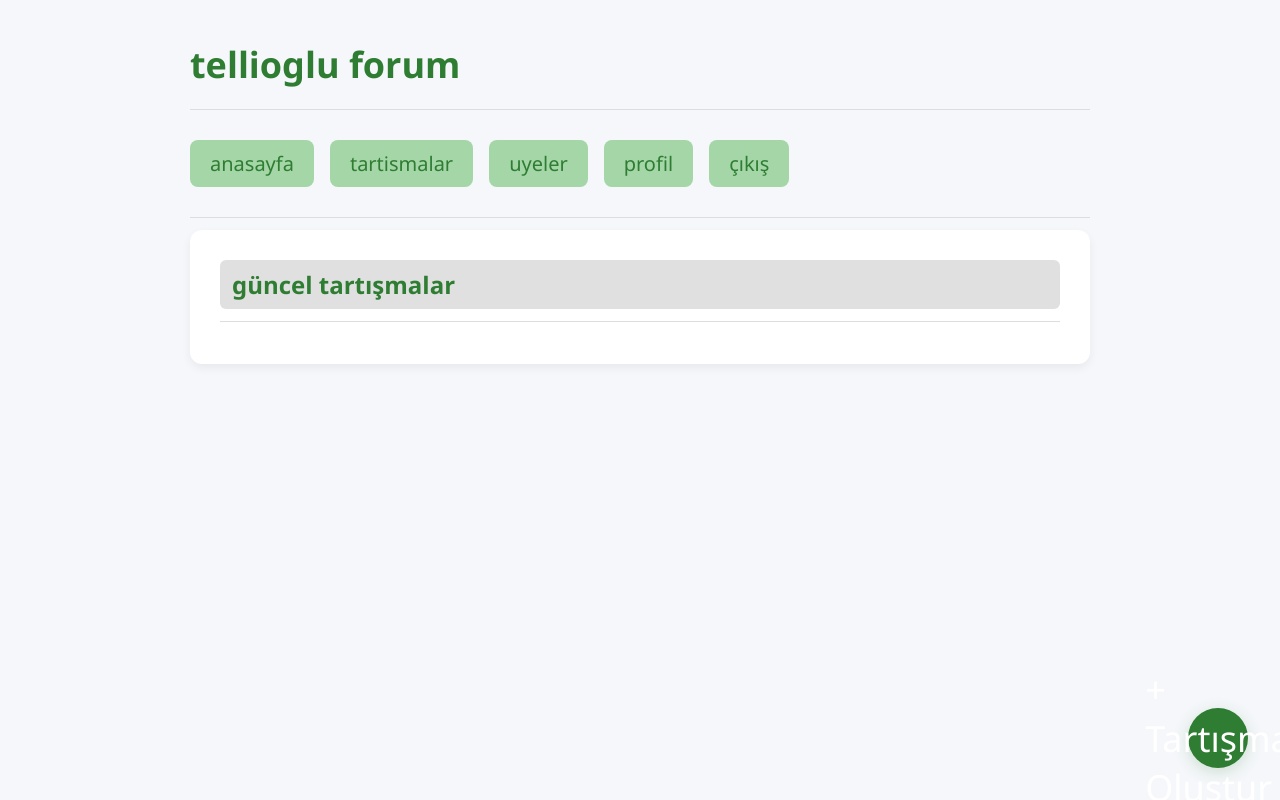
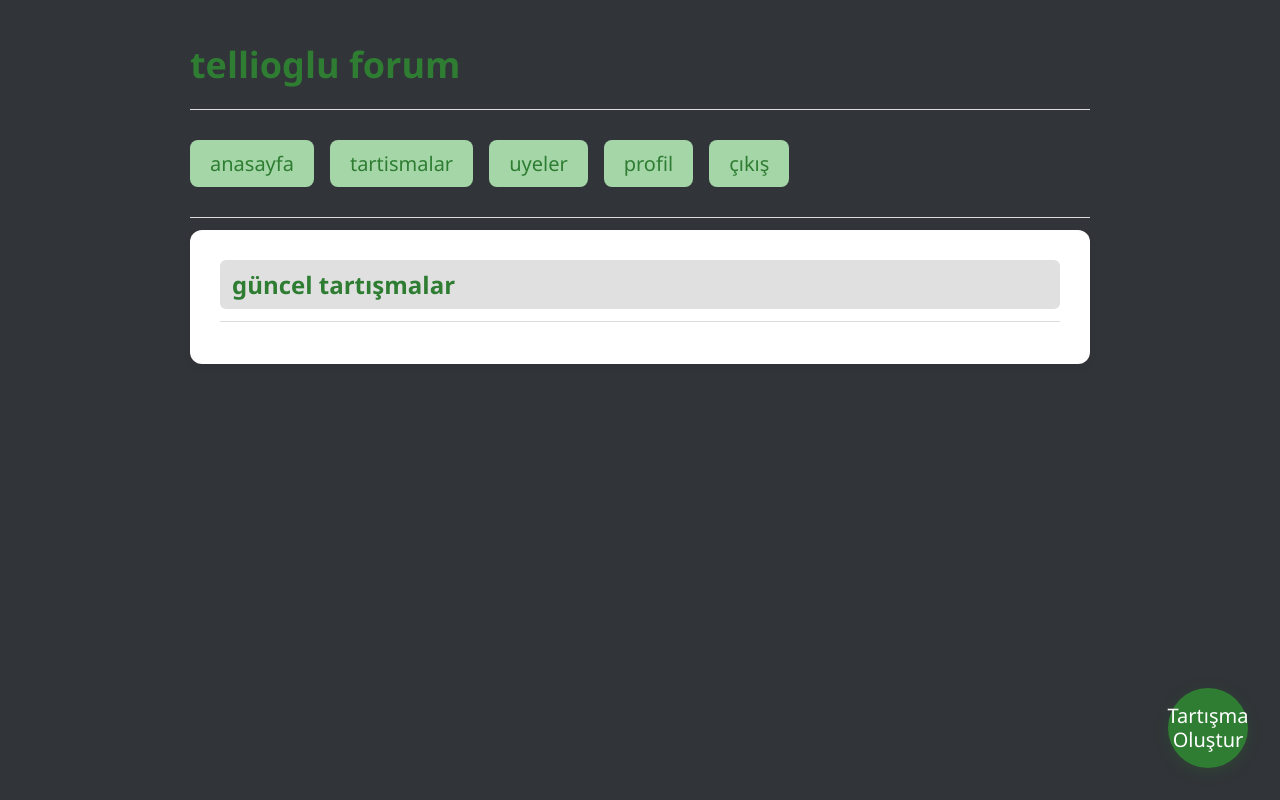
Before and after one commit to mehmettelliovli/forum_site, a Flask app: page / in a window 1280 px wide. Run offline with Flask 3, Linux system fonts and the light colour scheme; the visitor is signed in with stand-in values (Sample User, id 1); data comes from the database, SQL or seed files in the repository; data that the repository does not hold is empty.

Commit message:
some fixes

```diff
--- a/backend/app.py
+++ b/backend/app.py
@@ -101,7 +101,7 @@ def login():
         user = User.query.filter_by(username=username).first()
         if user and bcrypt.check_password_hash(user.password_hash, password):
             login_user(user)
-            flash('Giriş başarılı', 'success')
+            flash('Giriş başarılı', 'login_success')
             return redirect(url_for('home'))
         else:
             flash('Kullanıcı adı veya parola hatalı', 'danger')
@@ -175,8 +175,8 @@ def like_post(post_id):
 # Blueprintler ve route'lar daha sonra eklenecek
 
 if __name__ == '__main__':
-    print('DB URI:', app.config['SQLALCHEMY_DATABASE_URI'])
-    with app.app_context():
-        db.create_all()
-        create_default_categories()
+#    print('DB URI:', app.config['SQLALCHEMY_DATABASE_URI'])
+#    with app.app_context():
+#        db.create_all()
+#        create_default_categories()
     app.run(debug=True)
--- a/frontend/static/css/style.css
+++ b/frontend/static/css/style.css
@@ -7,7 +7,7 @@
 
 body {
     font-family: 'Segoe UI', Tahoma, Geneva, Verdana, sans-serif;
-    background-color: #f5f7fa;
+    background-color: #313438;
     color: #2f2f2f;
     padding: 40px 20px;
 }
@@ -101,19 +101,22 @@ hr {
     position: fixed;
     right: 32px;
     bottom: 32px;
-    width: 60px;
-    height: 60px;
+    width: 80px;
+    height: 80px;
     background: #2e7d32;
     color: #fff;
     border-radius: 50%;
     display: flex;
     align-items: center;
     justify-content: center;
-    font-size: 36px;
+    font-size: 20px;
     box-shadow: 0 4px 16px rgba(46,125,50,0.2);
     cursor: pointer;
     z-index: 1000;
     transition: background 0.2s;
+    padding: 0 10px;
+    text-align: center;
+    line-height: 1.2;
 }
 .fab:hover {
     background: #388e3c;
--- a/frontend/templates/index.html
+++ b/frontend/templates/index.html
@@ -10,6 +10,15 @@
 <body>
 
     <div class="container">
+        {% with messages = get_flashed_messages(with_categories=true) %}
+          {% if messages %}
+            {% for category, message in messages %}
+              {% if category == 'login_success' %}
+                <div class="flash success" style="margin-bottom:18px;">{{ message }}</div>
+              {% endif %}
+            {% endfor %}
+          {% endif %}
+        {% endwith %}
         <header>tellioglu forum</header>
         <hr>
         <nav>
@@ -42,7 +51,7 @@
             {% endfor %}
         </section>
         {% if user.is_authenticated %}
-          <div class="fab" id="fabBtn">+ Tartışma Oluştur</div>
+          <div class="fab" id="fabBtn">Tartışma Oluştur</div>
           <div class="modal-bg" id="modalBg" style="display:none;">
             <div class="modal">
               <span class="modal-close" id="modalClose">&times;</span>
--- a/frontend/templates/profil.html
+++ b/frontend/templates/profil.html
@@ -66,7 +66,7 @@
     </section>
 
     {% if user.is_authenticated %}
-      <div class="fab" id="fabBtn">+ Tartışma Oluştur</div>
+      <div class="fab" id="fabBtn">Tartışma Oluştur</div>
       <div class="modal-bg" id="modalBg" style="display:none;">
         <div class="modal">
           <span class="modal-close" id="modalClose">&times;</span>
--- a/frontend/templates/uyeler.html
+++ b/frontend/templates/uyeler.html
@@ -34,7 +34,7 @@
     </section>
 
     {% if user.is_authenticated %}
-      <div class="fab" id="fabBtn">+ Tartışma Oluştur</div>
+      <div class="fab" id="fabBtn">Tartışma Oluştur</div>
       <div class="modal-bg" id="modalBg" style="display:none;">
         <div class="modal">
           <span class="modal-close" id="modalClose">&times;</span>
```
Also changed, not shown: frontend/templates/login.html (+0 -7 lines).
